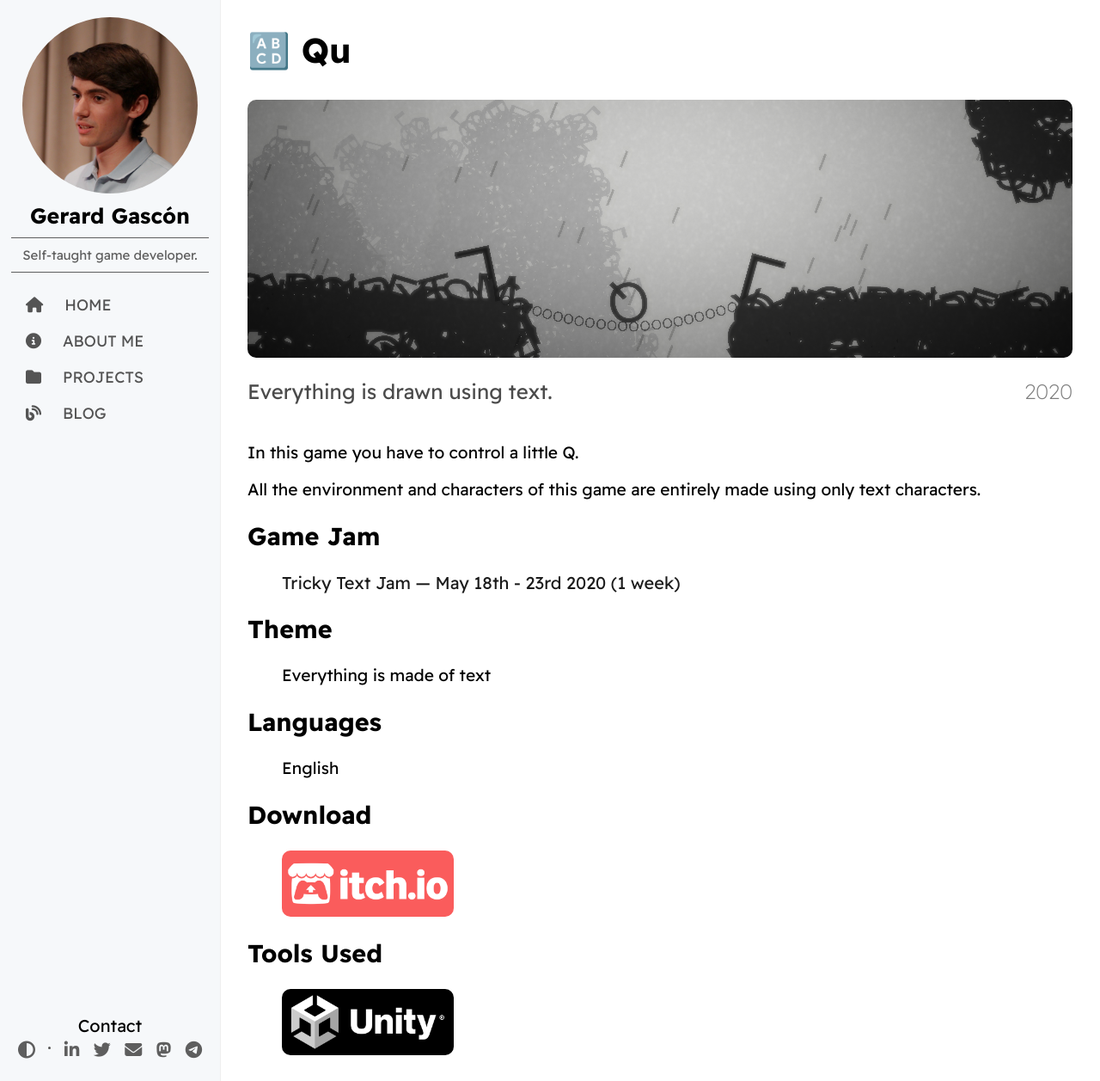
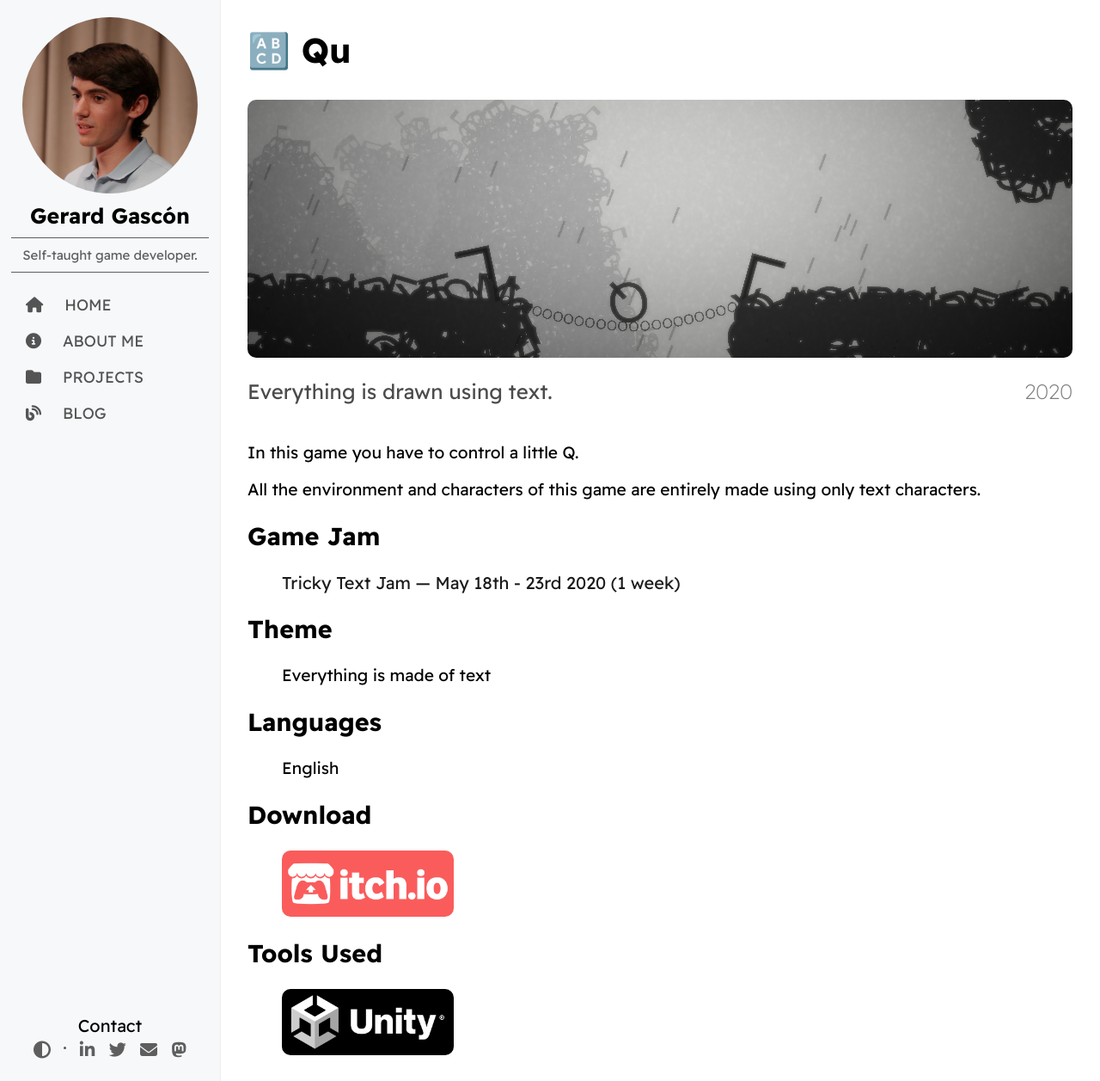
Before and after one commit to GerardGascon/gerardgascon.github.io, a Jekyll site: the page built from _jams/2020-05-22-Qu.md, in a window 1280 px wide and 1257 px high. Shown: the whole window at 86% size. Built offline with Jekyll 4.4.1, drawn with Linux system fonts in a browser that asks for light colours; nearby versions of some CDN libraries.

Commit message:
removed telegram link

```diff
--- a/_includes/sidenav.html
+++ b/_includes/sidenav.html
@@ -42,11 +42,6 @@
             <li>
                 <a rel="me" href="https://mastodon.gerardgascon.com" target="_blank"
                     ><i class="fa-brands fa-mastodon"></i
-                ></a>
-            </li>
-            <li>
-                <a href="https://telegram.gerardgascon.com" target="_blank"
-                    ><i class="fa-brands fa-telegram"></i
                 ></a>
             </li>
         </ul>
```
